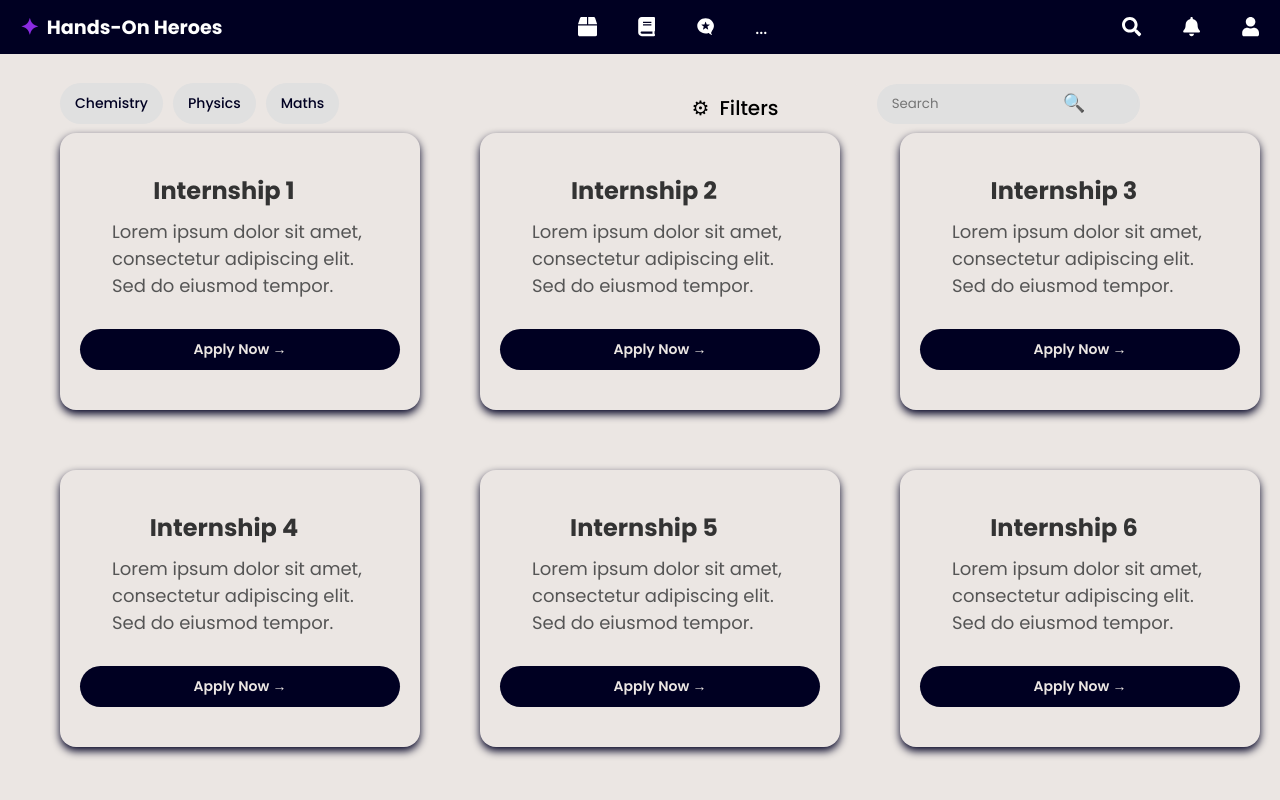
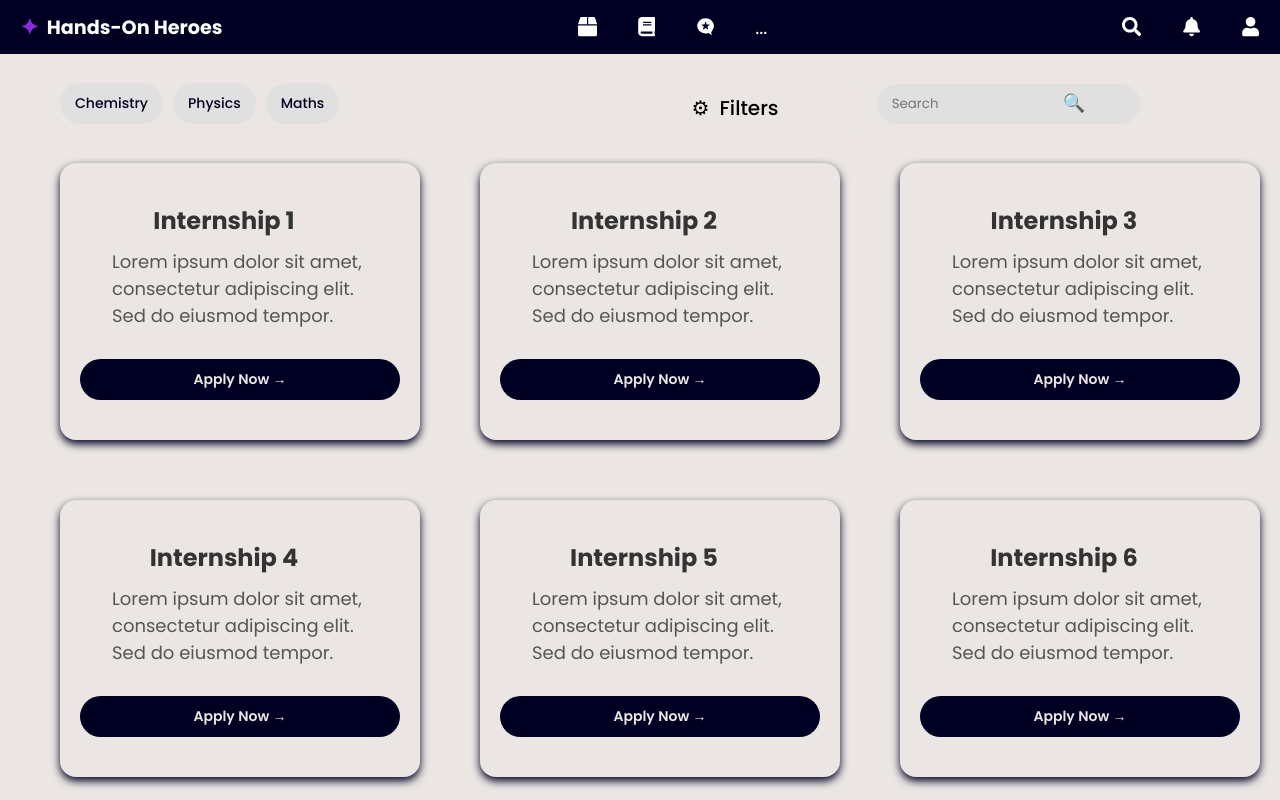
Before and after one commit to Vansh41104/SIH_2024, a React (Vite) app: page /internship in a window 1280 px wide. Built offline with nearby package versions, Linux system fonts and the light colour scheme.

Commit message:
small changes in positions

```diff
--- a/src/pages/CoursePage/CoursePage.jsx
+++ b/src/pages/CoursePage/CoursePage.jsx
@@ -1,7 +1,7 @@
 import React, { useState } from 'react';
 import { Star, Clock, User, ChevronRight } from 'lucide-react';
 import './CoursePage.css';
-import Navbar from "../../components/Navbar/Navbar";
+// import Navbar from "../../components/Navbar/Navbar";
 import { useNavigate } from 'react-router-dom';
 
 // Tab Components
@@ -156,7 +156,7 @@ const CoursePage = () => {
                 <li>Badges and many more !</li>
               </ul>
               <button className="crpg-interactive-learning" onClick={handleClick}>
-                <span>Interactive Learning</span>
+                <span>Start Course</span>
                 <ChevronRight size={20} />
               </button>
             </div>
--- a/src/pages/InternshipPage/InternshipPage.css
+++ b/src/pages/InternshipPage/InternshipPage.css
@@ -108,7 +108,7 @@ body {
     grid-template-columns: repeat(3, 1fr);
     gap: 100px;
     /* margin-top: 30px; */
-    padding-top: 0px;
+    padding-top: 30px;
     padding-left: 60px;
     padding-right: 60px;
   }
@@ -160,5 +160,5 @@ body {
   }
 
   .apply-button:hover {
-    background-color: #000031;
+    background-color: #06066b;
   }
```
